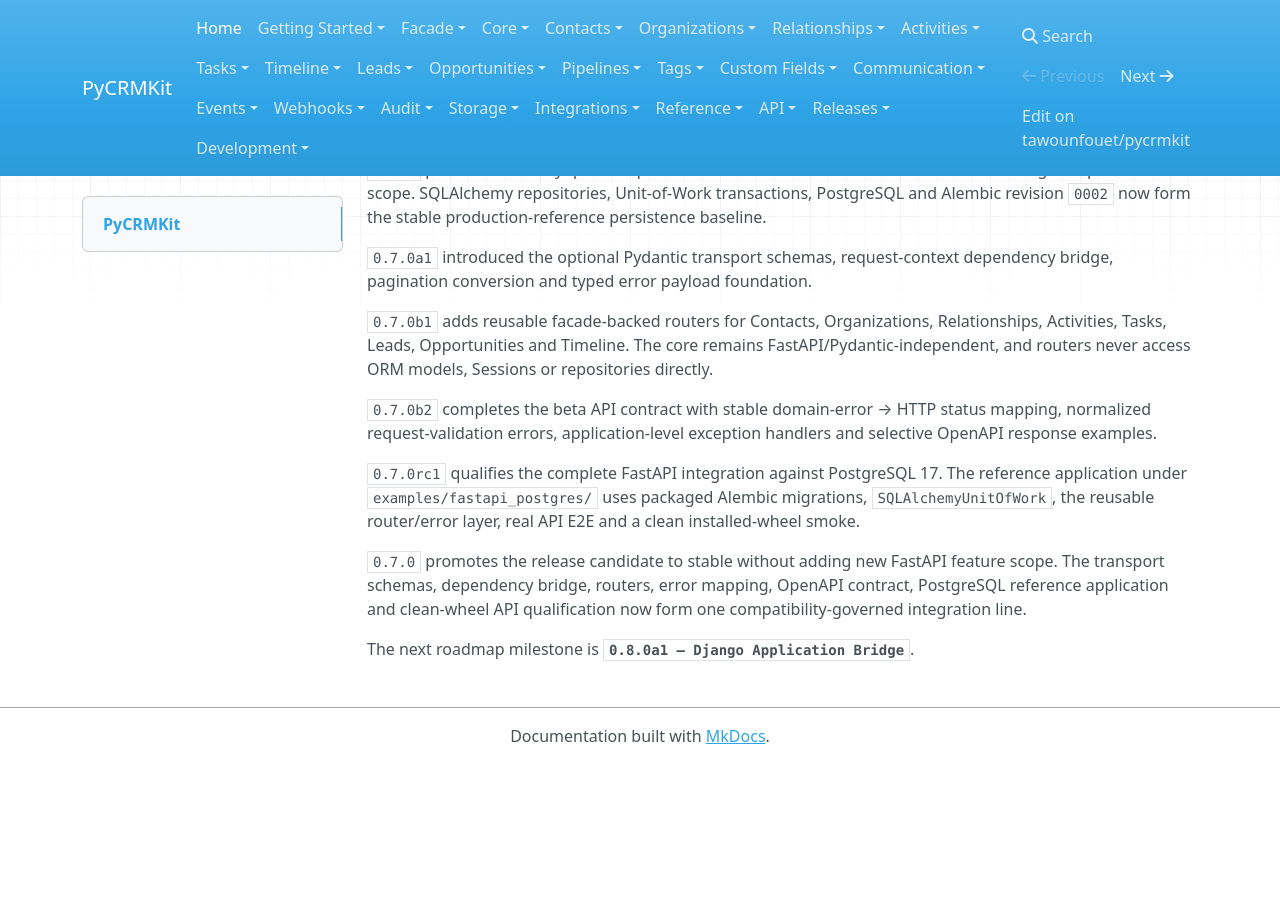
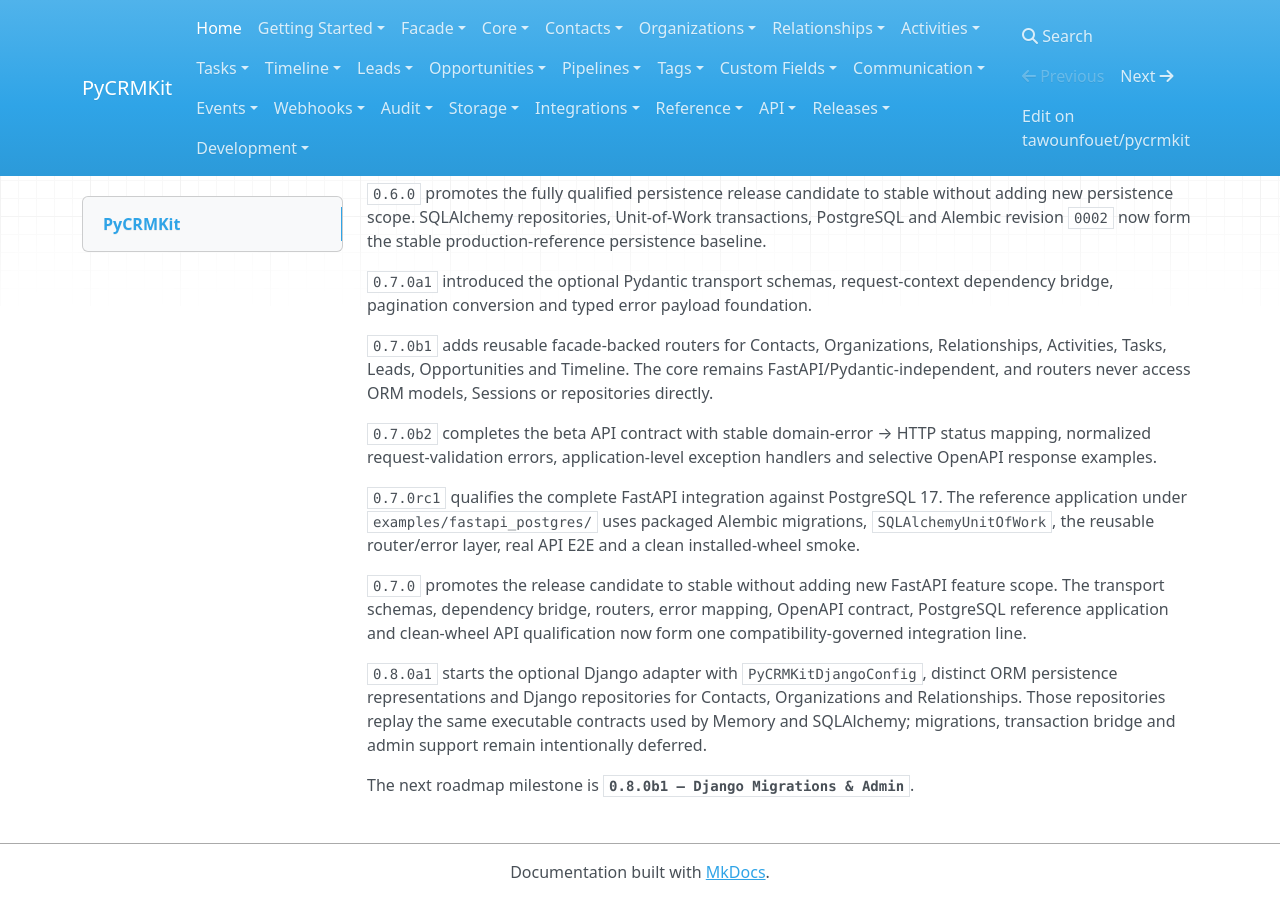
Before and after one commit to tawounfouet/pycrmkit, an MkDocs documentation site: the page built from docs/index.md, in a window 1280 px wide and 900 px high, scrolled down 1039 px. Built offline with MkDocs 1.6.1, drawn with Linux system fonts in a browser that asks for light colours; nearby versions of some CDN libraries; before the commit the page ends 1803 px from its top, so only the background shows below that; some of the changed text lies outside the part shown.

Commit message:
docs: document Django alpha milestone

```diff
--- a/docs/index.md
+++ b/docs/index.md
@@ -3,6 +3,7 @@
 PyCRMKit is a modular, headless Python CRM domain framework.
 
 The current stable version is **`0.7.0 — FastAPI Integration Stable`**.
+The latest integration prerelease is **`0.8.0a1 — Django Application Bridge`**.
 The stable `0.1`–`0.5` CRM Core, Activity/Timeline, Sales, Communication,
 and Eventing/Webhooks contracts are compatibility-governed:
 
@@ -81,4 +82,6 @@
 OpenAPI contract, PostgreSQL reference application and clean-wheel API
 qualification now form one compatibility-governed integration line.
 
-The next roadmap milestone is **`0.8.0a1 — Django Application Bridge`**.
+`0.8.0a1` starts the optional Django adapter with `PyCRMKitDjangoConfig`, distinct ORM persistence representations and Django repositories for Contacts, Organizations and Relationships. Those repositories replay the same executable contracts used by Memory and SQLAlchemy; migrations, transaction bridge and admin support remain intentionally deferred.
+
+The next roadmap milestone is **`0.8.0b1 — Django Migrations & Admin`**.
```
